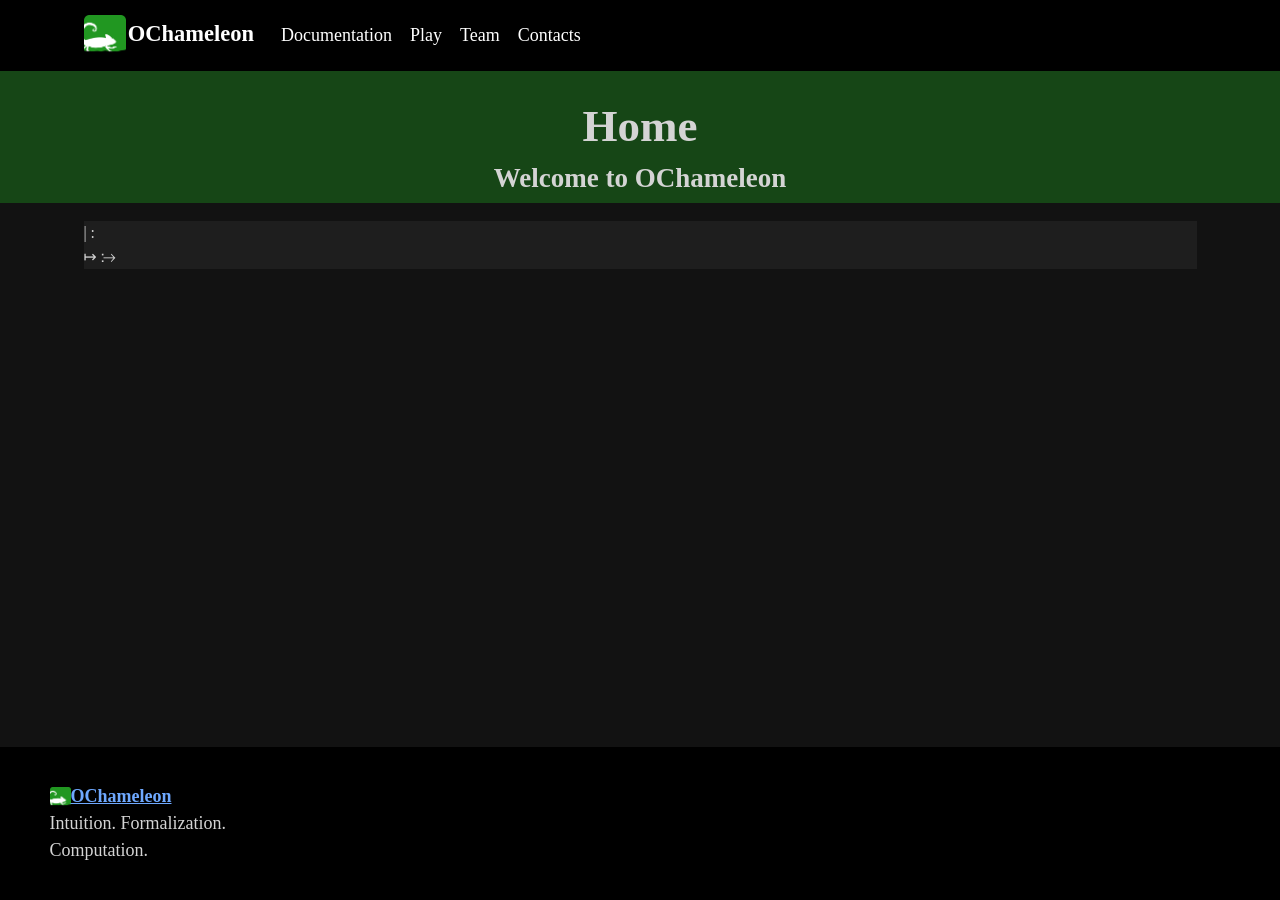
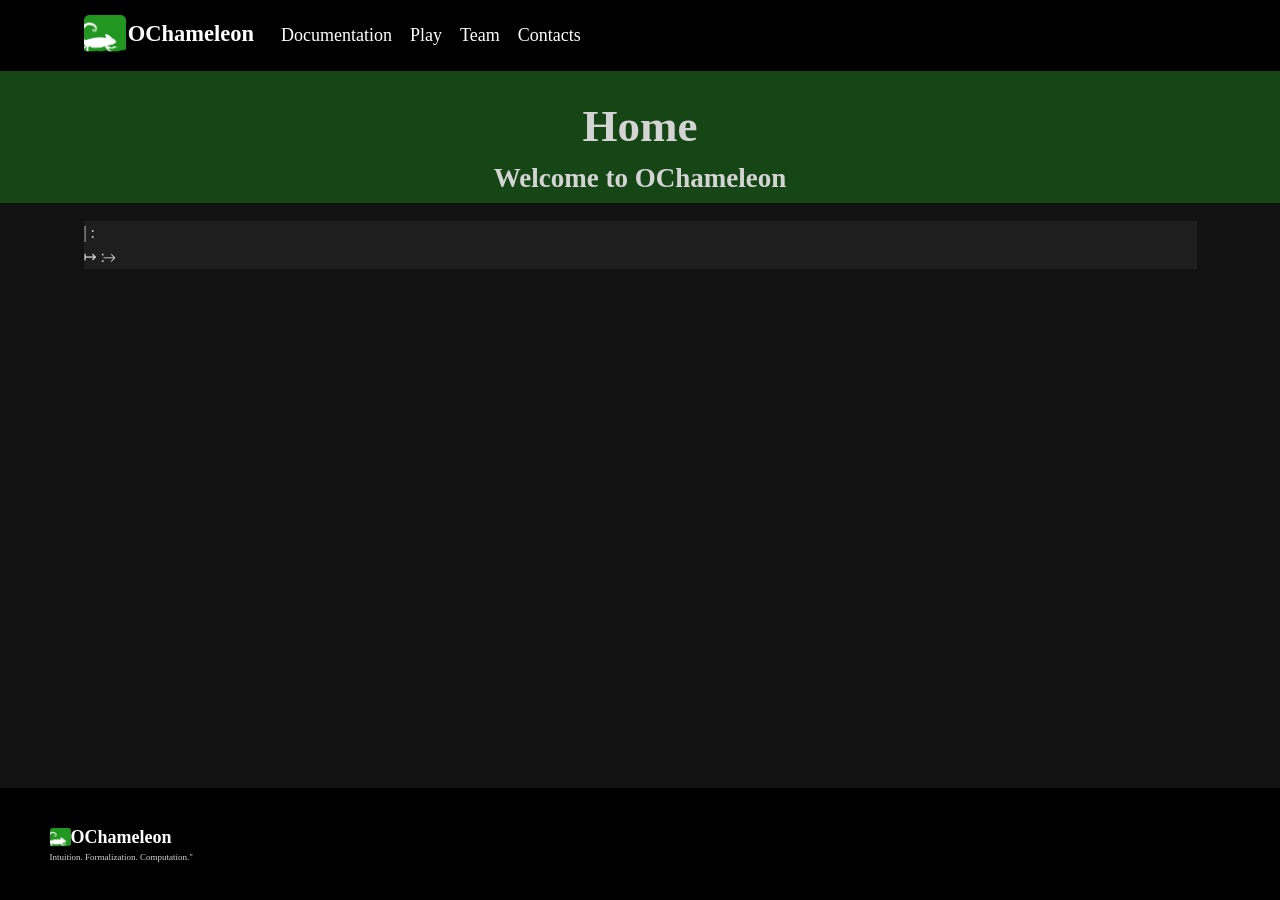
Before and after one commit to ochameleon/ochameleon.github.io, a Jekyll site: the page built from index.html, in a window 1280 px wide. Built offline with Jekyll 4.4.1, drawn with Linux system fonts in a browser that asks for light colours; some web fonts are replaced.

Commit message:
Making f-7 to fs-8 for practical pourpose and changing settings for footer logo

```diff
--- a/_includes/footer.html
+++ b/_includes/footer.html
@@ -5,7 +5,9 @@
                 <a href="{{ '/' | relative_url }}" class="footer-brand">
                     <img src="{{ '/files/logo/colour-icon-square-top.png' | relative_url }}" width="21" alt="Logo"><b>OChameleon</b>
                 </a><br>
-                Intuition. Formalization. Computation.
+                <div class="fs-8">
+                    Intuition. Formalization. Computation."
+                </div>
             </div>
             <div class="col-9">
 
--- a/static/style.css
+++ b/static/style.css
@@ -145,10 +145,24 @@ footer {
     text-decoration: underline;
 }
 
-a .footer-brand {
-    color: var(--link-color);
-    text-decoration: none;
-    font-size: 0.63rem;
+.footer-brand {
+    color: var(--link-color) !important;
+    text-decoration: none !important;
+}
+
+.navbar-brand img {
+    margin-top: 0;
+    margin-bottom: 0;
+    margin-left: 0;
+    margin-right: 0.15rem;
+    padding: 0;
+    display: inline-block;
+}
+
+.navbar-brand b {
+    margin: 0;
+    padding: 0;
+    display: inline-block;
 }
 
 .navbar-brand img {
@@ -177,3 +191,15 @@ a .footer-brand {
 .bg-success {
     background-color: var();
 }
+
+.fs-7 {
+    font-size: 0.75rem;
+}
+
+.fs-8 {
+    font-size: 0.5rem;
+}
+
+.fs-9 {
+    font-size: 0.25;
+}
```
